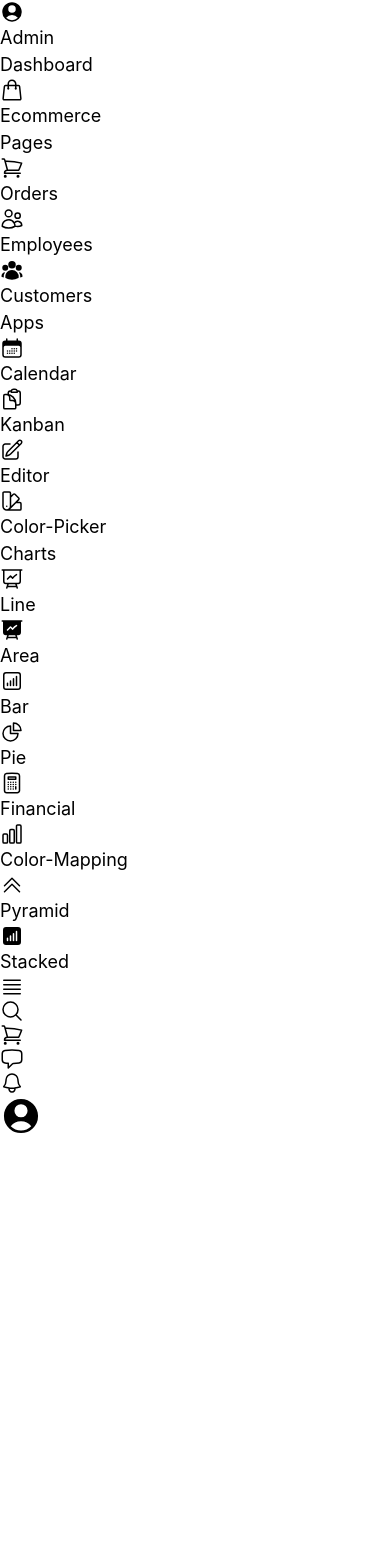
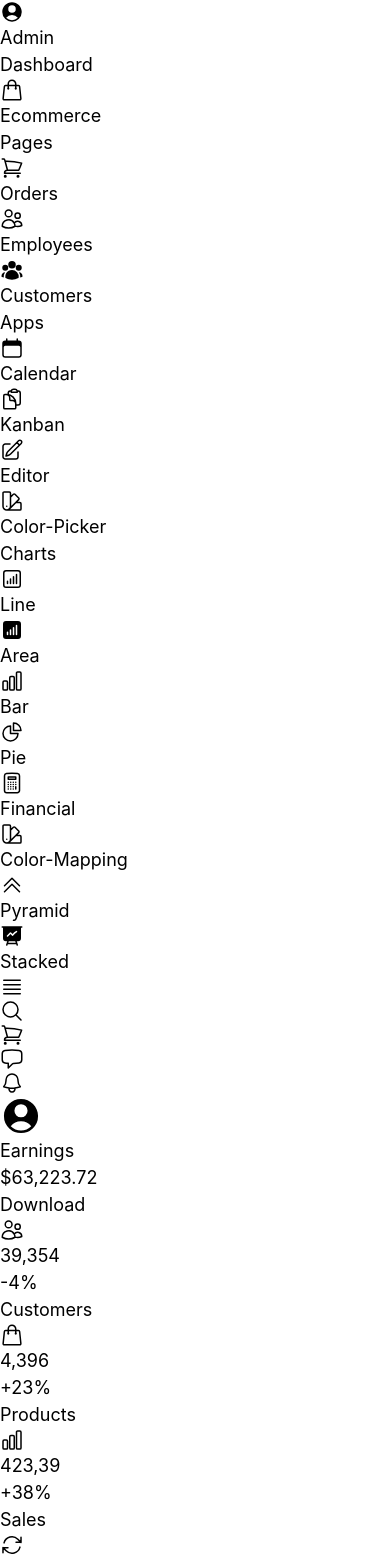
Before and after one commit to bavgg/admin-dashboard, a React (Vite) app: page / in a window 390 px wide. Shown: the top 1561 px of the page. Before the commit the page ends 1137 px from the top, so only its background shows below. Built offline with nearby package versions, Linux system fonts and the light colour scheme.

Commit message:
add: home ui

```diff
--- a/package.json
+++ b/package.json
@@ -10,6 +10,7 @@
     "preview": "vite preview"
   },
   "dependencies": {
+    "@heroicons/react": "^2.1.5",
     "react": "^18.3.1",
     "react-dom": "^18.3.1"
   },
--- a/src/App.tsx
+++ b/src/App.tsx
@@ -1,13 +1,17 @@
 import "./App.css";
 import Navbar from "./components/Navbar";
 import Sidebar from "./components/Sidebar";
+import Home from "./pages/Home";
 
 function App() {
   return (
     <>
-      <div className=" flex h-screen">
+      <div className="grid grid-cols-[auto_1fr] h-screen ">
         <Sidebar />
-        <Navbar />
+        <div className="flex flex-col">
+          <Navbar />
+          <Home />
+        </div>
       </div>
     </>
   );
--- a/src/assets/data.tsx
+++ b/src/assets/data.tsx
@@ -1,29 +1,15 @@
-import {
-  ShoppingBag,
-  ShoppingCart,
-  Employees,
-  Customers,
-  Calendar,
-  Board,
-  Edit,
-  Swatch,
-  LineChart,
-  AreaChart,
-  BarChart,
-  PieChart,
-  Calculator,
-  ColorMap,
-  Pyramid,
-  BarChartSolid,
-} from "./icons";
+import { ChartPieIcon, ChartBarIcon, ChevronDoubleUpIcon, CalculatorIcon, SwatchIcon, ChartBarSquareIcon, PresentationChartLineIcon, ShoppingBagIcon, UsersIcon, Calendari, ClipboardDocumentIcon, PencilSquareIcon, ArrowPathIcon, ShoppingCartIcon } from "@heroicons/react/24/outline";
+import { UserGroupIcon, PresentationChartLineIcon as PresentationChartLineIconSolid, ChartBarSquareIcon as ChartBarSquareIconSolid, CalendarIcon } from "@heroicons/react/24/solid";
+
+
 
 type linkType = {
-  title: string,
+  title: string;
   links: {
-    name: string,
-    icon: JSX.Element
-  }[]
-}
+    name: string;
+    icon: JSX.Element;
+  }[];
+};
 
 export const links: linkType[] = [
   {
@@ -31,7 +17,7 @@ export const links: linkType[] = [
     links: [
       {
         name: "Ecommerce",
-        icon: <ShoppingBag fill="none" width="24" height="24" />,
+        icon: <ShoppingBagIcon fill="none" width="24" height="24"/>,
       },
     ],
   },
@@ -41,15 +27,15 @@ export const links: linkType[] = [
     links: [
       {
         name: "Orders",
-        icon: <ShoppingCart fill="none" width="24" height="24" />,
+        icon: <ShoppingCartIcon fill="none" width="24" height="24"/>,
       },
       {
         name: "Employees",
-        icon: <Employees fill="none" width="24" height="24" />,
+        icon: <UsersIcon fill="none" width="24" height="24"/>,
       },
       {
         name: "Customers",
-        icon: <Customers fill="currentColor" width="24" height="24" />,
+        icon: <UserGroupIcon fill="currentColor" width="24" height="24"   />,
       },
     ],
   },
@@ -58,19 +44,19 @@ export const links: linkType[] = [
     links: [
       {
         name: "Calendar",
-        icon: <Calendar fill="currentColor" width="24" height="24" />,
+        icon: <CalendarIcon fill="currentColor" width="24" height="24"   />,
       },
       {
         name: "Kanban",
-        icon: <Board fill="none" width="24" height="24" />,
+        icon: <ClipboardDocumentIcon fill="none" width="24" height="24" />,
       },
       {
         name: "Editor",
-        icon: <Edit fill="none" width="24" height="24" />,
+        icon: <PencilSquareIcon fill="none" width="24" height="24" />,
       },
       {
         name: "Color-Picker",
-        icon: <Swatch fill="none" width="24" height="24" />,
+        icon: <SwatchIcon fill="none" width="24" height="24" />,
       },
     ],
   },
@@ -79,37 +65,77 @@ export const links: linkType[] = [
     links: [
       {
         name: "Line",
-        icon: <LineChart fill="none" width="24" height="24" />,
+        icon: <ChartBarSquareIcon fill="none" width="24" height="24" />,
       },
       {
         name: "Area",
-        icon: <AreaChart fill="currentColor" width="24" height="24" />,
+        icon: <ChartBarSquareIconSolid fill="currentColor" width="24" height="24"  />,
       },
 
       {
         name: "Bar",
-        icon: <BarChart fill="none" width="24" height="24" />,
+        icon: <ChartBarIcon fill="none" width="24" height="24" />,
       },
       {
         name: "Pie",
-        icon: <PieChart fill="none" width="24" height="24" />,
+        icon: <ChartPieIcon fill="none" width="24" height="24" />,
       },
       {
         name: "Financial",
-        icon: <Calculator fill="none" width="24" height="24" />,
+        icon: <CalculatorIcon fill="none" width="24" height="24" />,
       },
       {
         name: "Color-Mapping",
-        icon: <ColorMap fill="none" width="24" height="24" />,
+        icon: <SwatchIcon fill="none" width="24" height="24" />,
       },
       {
         name: "Pyramid",
-        icon: <Pyramid fill="currentColor" width="24" height="24" />,
+        icon: <ChevronDoubleUpIcon fill="none" width="24" height="24"   />,
       },
       {
         name: "Stacked",
-        icon: <BarChartSolid fill="currentColor" width="24" height="24" />,
+        icon: <PresentationChartLineIconSolid  fill="currentColor" width="24" height="24"  />,
       },
     ],
   },
 ];
+
+export const earningData = [
+  {
+    icon: <UsersIcon fill="none" width="24" height="24"  />,
+    amount: "39,354",
+    percentage: "-4%",
+    title: "Customers",
+    iconColor: "#03C9D7",
+    iconBg: "#E5FAFB",
+    pcColor: "red-600",
+  },
+  {
+    icon: <ShoppingBagIcon fill="none" width="24" height="24" />,
+    amount: "4,396",
+    percentage: "+23%",
+    title: "Products",
+    iconColor: "rgb(255, 244, 229)",
+    iconBg: "rgb(254, 201, 15)",
+    pcColor: "green-600",
+  },
+  {
+    icon: <ChartBarIcon fill="none" width="24" height="24" />,
+    amount: "423,39",
+    percentage: "+38%",
+    title: "Sales",
+    iconColor: "rgb(228, 106, 118)",
+    iconBg: "rgb(255, 244, 229)",
+
+    pcColor: "green-600",
+  },
+  {
+    icon: <ArrowPathIcon fill="none" width="24" height="24" />,
+    amount: "39,354",
+    percentage: "-12%",
+    title: "Refunds",
+    iconColor: "rgb(0, 194, 146)",
+    iconBg: "rgb(235, 250, 242)",
+    pcColor: "red-600",
+  },
+];
--- a/src/assets/icons.tsx
+++ b/src/assets/icons.tsx
@@ -1,3 +1,58 @@
+export function Bag({
+  fill,
+  width,
+  height,
+}: {
+  fill: string;
+  width: string;
+  height: string;
+}) {
+  return (
+    <svg
+      width={width}
+      height={height}
+      fill={fill}
+      xmlns="http://www.w3.org/2000/svg"
+      viewBox="0 0 24 24"
+      stroke-width="1.5"
+      stroke="currentColor"
+    >
+      <path
+        stroke-linecap="round"
+        stroke-linejoin="round"
+        d="M15.75 10.5V6a3.75 3.75 0 1 0-7.5 0v4.5m11.356-1.993 1.263 12c.07.665-.45 1.243-1.119 1.243H4.25a1.125 1.125 0 0 1-1.12-1.243l1.264-12A1.125 1.125 0 0 1 5.513 7.5h12.974c.576 0 1.059.435 1.119 1.007ZM8.625 10.5a.375.375 0 1 1-.75 0 .375.375 0 0 1 .75 0Zm7.5 0a.375.375 0 1 1-.75 0 .375.375 0 0 1 .75 0Z"
+      />
+    </svg>
+  );
+}
+export function Users({
+  fill,
+  width,
+  height,
+}: {
+  fill: string;
+  width: string;
+  height: string;
+}) {
+  return (
+    <svg
+      width={width}
+      height={height}
+      fill={fill}
+      xmlns="http://www.w3.org/2000/svg"
+      viewBox="0 0 24 24"
+      stroke-width="1.5"
+      stroke="currentColor"
+    >
+      <path
+        stroke-linecap="round"
+        stroke-linejoin="round"
+        d="M15 19.128a9.38 9.38 0 0 0 2.625.372 9.337 9.337 0 0 0 4.121-.952 4.125 4.125 0 0 0-7.533-2.493M15 19.128v-.003c0-1.113-.285-2.16-.786-3.07M15 19.128v.106A12.318 12.318 0 0 1 8.624 21c-2.331 0-4.512-.645-6.374-1.766l-.001-.109a6.375 6.375 0 0 1 11.964-3.07M12 6.375a3.375 3.375 0 1 1-6.75 0 3.375 3.375 0 0 1 6.75 0Zm8.25 2.25a2.625 2.625 0 1 1-5.25 0 2.625 2.625 0 0 1 5.25 0Z"
+      />
+    </svg>
+  );
+}
+
 export function ShoppingBag({
   fill,
   width,
--- a/src/components/Navbar.tsx
+++ b/src/components/Navbar.tsx
@@ -29,7 +29,7 @@ function Navbar() {
     }
   }
   return (
-    <div className="text-gray-500 p-8 w-screen h-20 flex justify-between items-center">
+    <div className=" text-gray-500 p-8 w-full h-20 flex justify-between items-center">
       <div className="flex gap-4 items-center">
         <div onClick={handleMenu} className=" cursor-pointer">
           <Menu fill="currentColor" width="24" height="24" />
--- a/src/components/Sidebar.tsx
+++ b/src/components/Sidebar.tsx
@@ -5,13 +5,17 @@ import { SidebarContext } from "../contexts/SidebarContext";
 
 function Sidebar() {
   const context = useContext(SidebarContext);
-    if(!context) throw new Error("SidebarContext must be used within a PlayerProvider");
+  if (!context)
+    throw new Error("SidebarContext must be used within a PlayerProvider");
   const { sidebarRef } = context;
   return (
-    <div ref={sidebarRef} className=" hidden w-auto h-screen overflow-auto lg:flex flex-col gap-8 p-8 text-[#6C7180] font-[300] text-base">
+    <div
+      ref={sidebarRef}
+      className=" shrink-0 hidden w-fit h-screen overflow-auto lg:flex flex-col gap-8 p-8 text-[#6C7180] font-[300] text-base"
+    >
       {/* admin */}
       <div className="flex gap-4 items-center pb-4 text-gray-700">
-            <User fill="currentColor" width="24" height="24"/>
+        <User fill="currentColor" width="24" height="24" />
         <div className="text-lg font-[700]">Admin</div>
       </div>
 
@@ -24,7 +28,8 @@ function Sidebar() {
           <div className="flex flex-col gap-8 ">
             {link.links.map((link) => (
               <div className=" flex gap-2 items-center">
-                {link.icon}
+                <div>{link.icon}</div>
+
                 <span className=" whitespace-nowrap">{link.name}</span>
               </div>
             ))}
--- /dev/null
+++ b/src/pages/Home.tsx
@@ -0,0 +1,28 @@
+import { earningData } from "../assets/data";
+
+function Home() {
+  return (
+    <div className="bg-gray-100 w-full  p-4">
+      {/* hero */}
+      <div className="p-8 bg-white">
+        <div>Earnings</div>
+        <div>$63,223.72</div>
+        <button>Download</button>
+      </div>
+
+      {/* presentation */}
+      <div className="grid grid-cols-2 grid-rows-2 gap-4 mt-4">
+        {earningData.map(ed => (
+          <div className="p-4 bg-white min-w-[">
+              <div>{ed.icon}</div>
+              <div>{ed.amount}</div>
+              <div>{ed.percentage}</div>
+              <div>{ed.title}</div>
+          </div>
+        ))}
+      </div>
+    </div>
+  );
+}
+
+export default Home;
```
Also changed, not shown: 1 other file (tests, documents, lock files or other folders). Lines whose indentation alone changed are shown as unchanged.
